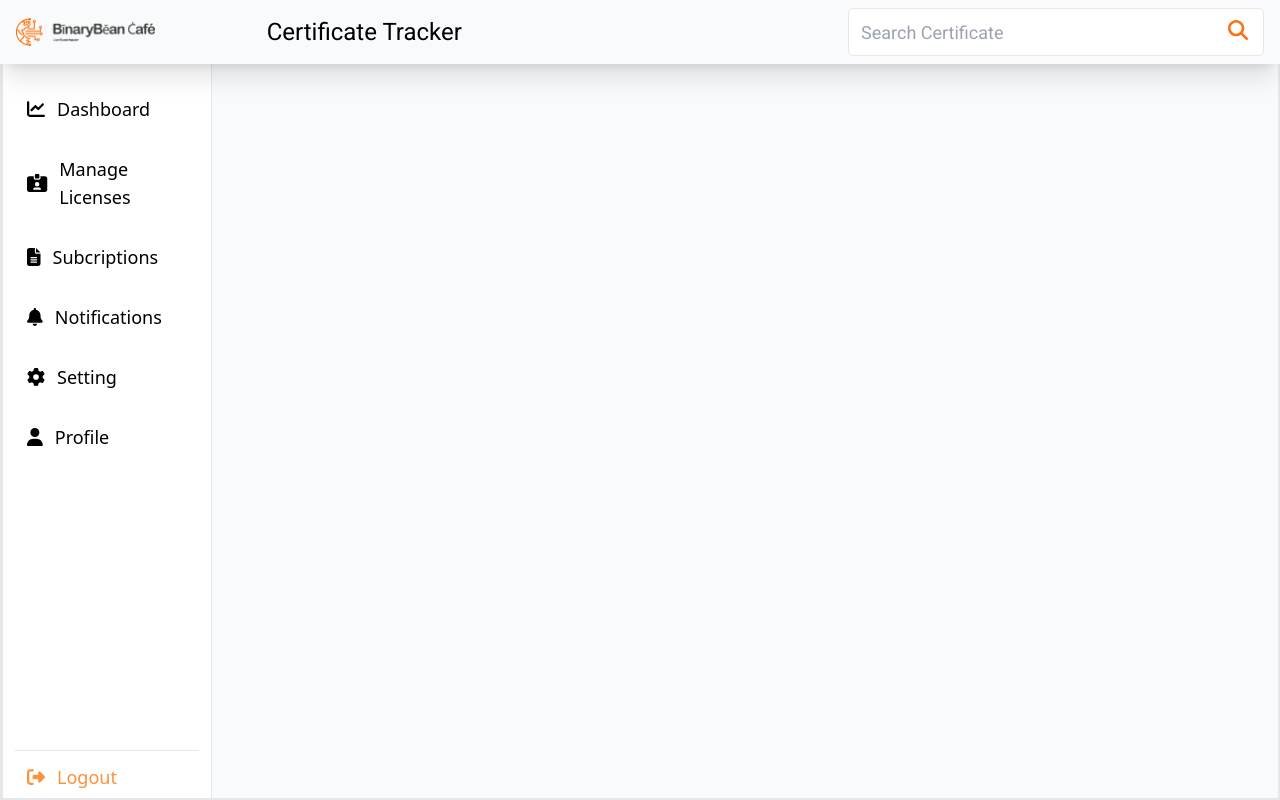
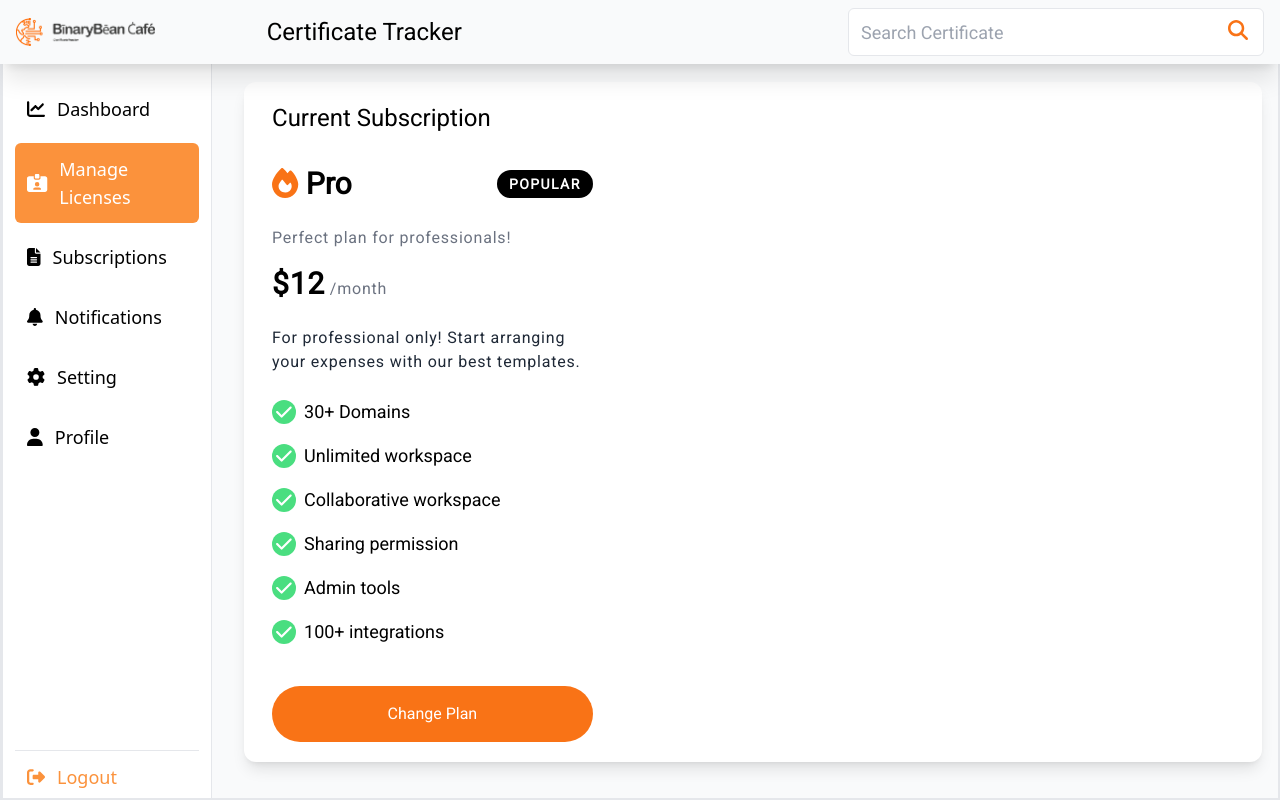
Before and after one commit to hasnain23233/Dashboard_Task_Techzoid, a React (Vite) app: page /manage-licenses in a window 1280 px wide. Built offline with nearby package versions, Linux system fonts and the light colour scheme.

Commit message:
comleting the manage license file of the website

```diff
--- a/src/Files/Graph.jsx
+++ b/src/Files/Graph.jsx
@@ -9,7 +9,7 @@ import RenewedCertificates from './Dashbords/RenewedCertificates'
 
 const Graph = () => {
     return (
-        <div className='px-2'>
+        <div className='px-2 font-roboto'>
             <Cards />
             <div className='flex gap-3'>
                 <div className='w-6/12 space-y-3 mt-5'>
--- /dev/null
+++ b/src/Files/ManageLicenses.jsx
@@ -0,0 +1,52 @@
+import React from 'react'
+import { FontAwesomeIcon } from '@fortawesome/react-fontawesome';
+import { faFire, faCheck } from '@fortawesome/free-solid-svg-icons';
+
+const ManageLicenses = () => {
+    return (
+        <div className='px-4  font-roboto'>
+            <div className='mt-20  bg-white py-5 px-7 rounded-xl shadow-lg'>
+                <div className='w-4/12'>
+                    <h1 className='text-2xl'>Current Subscription</h1>
+                    <div className='flex mt-8 items-center justify-between'>
+                        <h1 className='text-3xl font-semibold'> <span className='text-orange-500'><FontAwesomeIcon icon={faFire} /></span> Pro</h1>
+                        <p className='text-sm font-semibold bg-black text-white px-3 py-1 tracking-widest rounded-full'>POPULAR</p>
+                    </div>
+                    <p className='mt-5 text-gray-500 leading-loose tracking-wider'>Perfect plan for professionals!</p>
+                    <p className='text-gray-500 tracking-wider'> <span className='text-3xl font-bold text-black leading-loose'>$12</span> /month</p>
+                    <p className='text-gray-800 tracking-wider py-3'> For professional only! Start arranging your expenses with our best templates.</p>
+                    <div className='mt-3 space-y-4'>
+                        <p className='flex items-center gap-2 text-lg font-medium'>
+                            <span className='w-6 h-6 flex items-center justify-center bg-green-400 text-white rounded-full'><FontAwesomeIcon icon={faCheck} /></span>
+                            <p>30+ Domains</p>
+                        </p>
+                        <p className='flex items-center gap-2 text-lg font-medium'>
+                            <span className='w-6 h-6 flex items-center justify-center bg-green-400 text-white rounded-full'><FontAwesomeIcon icon={faCheck} /></span>
+                            <p>Unlimited workspace</p>
+                        </p>
+                        <p className='flex items-center gap-2 text-lg font-medium'>
+                            <span className='w-6 h-6 flex items-center justify-center bg-green-400 text-white rounded-full'><FontAwesomeIcon icon={faCheck} /></span>
+                            <p>Collaborative workspace</p>
+                        </p>
+                        <p className='flex items-center gap-2 text-lg font-medium'>
+                            <span className='w-6 h-6 flex items-center justify-center bg-green-400 text-white rounded-full'><FontAwesomeIcon icon={faCheck} /></span>
+                            <p>Sharing permission</p>
+                        </p>
+                        <p className='flex items-center gap-2 text-lg font-medium'>
+                            <span className='w-6 h-6 flex items-center justify-center bg-green-400 text-white rounded-full'><FontAwesomeIcon icon={faCheck} /></span>
+                            <p>Admin tools</p>
+                        </p>
+                        <p className='flex items-center gap-2 text-lg font-medium'>
+                            <span className='w-6 h-6 flex items-center justify-center bg-green-400 text-white rounded-full'><FontAwesomeIcon icon={faCheck} /></span>
+                            <p>100+ integrations</p>
+                        </p>
+                        <br />
+                        <button className="w-full p-4  rounded-full bg-orange-500 text-white hover:bg-orange-700">Change Plan</button>
+                    </div>
+                </div>
+            </div>
+        </div>
+    )
+}
+
+export default ManageLicenses
--- a/src/RoutingFiles.jsx
+++ b/src/RoutingFiles.jsx
@@ -3,14 +3,15 @@ import Graph from './Files/Graph'
 import {
     Routes,
     Route,
-    Link
 } from "react-router-dom";
+import ManageLicenses from './Files/ManageLicenses';
 
 const RoutingFiles = () => {
     return (
         <div>
             <Routes>
                 <Route path='/dashboard' element={<Graph />} />
+                <Route path='/manage-licenses' element={<ManageLicenses />} />
             </Routes>
         </div>
     )
--- a/src/compnents/sideNabar.jsx
+++ b/src/compnents/sideNabar.jsx
@@ -1,38 +1,58 @@
 import React from 'react'
 import { FontAwesomeIcon } from '@fortawesome/react-fontawesome'
-import { faChartLine, faIdCardAlt, faFileAlt, faBell, faCog, faUser, faSignOutAlt } from '@fortawesome/free-solid-svg-icons'
 import {
-    Link
-} from "react-router-dom";
+    faChartLine, faIdCardAlt, faFileAlt,
+    faBell, faCog, faUser, faSignOutAlt
+} from '@fortawesome/free-solid-svg-icons'
+import { NavLink } from "react-router-dom";
 
 const sideNabar = () => {
+
+    const getNavLinkClass = (isActive) => {
+        return `text-lg w-full p-3 rounded-md flex gap-3 items-center cursor-pointer ${isActive ? 'bg-orange-400 text-white' : 'hover:bg-orange-400 hover:text-white'}`;
+    };
+
     return (
         <div className='bg-white'>
             <div className='w-full'>
-                <nav className='w-full flex flex-col justify-between h-screen px-3  items-center'>
+                <nav className='w-full flex flex-col justify-between h-screen px-3 items-center'>
                     <ul className='space-y-2 w-full mt-20'>
-                        <li className='text-lg w-full p-3 hover:text-white rounded-md cursor-pointer hover:bg-orange-400'>
-                            <Link to="/dashboard" className='flex gap-3 items-center'> <FontAwesomeIcon icon={faChartLine} /> Dashboard</Link>
+                        <li>
+                            <NavLink to="/dashboard" className={({ isActive }) => getNavLinkClass(isActive)}>
+                                <FontAwesomeIcon icon={faChartLine} /> Dashboard
+                            </NavLink>
                         </li>
-                        <li className='text-lg w-full p-3 hover:text-white rounded-md cursor-pointer hover:bg-orange-400'>
-                            <a href="#" className='flex gap-3 items-center'> <FontAwesomeIcon icon={faIdCardAlt} /> Manage Licenses</a>
+                        <li>
+                            <NavLink to="/manage-licenses" className={({ isActive }) => getNavLinkClass(isActive)}>
+                                <FontAwesomeIcon icon={faIdCardAlt} /> Manage Licenses
+                            </NavLink>
                         </li>
-                        <li className='text-lg w-full p-3 hover:text-white rounded-md cursor-pointer hover:bg-orange-400'>
-                            <a href="#" className='flex gap-3 items-center'> <FontAwesomeIcon icon={faFileAlt} /> Subcriptions</a>
+                        <li>
+                            <NavLink to="/subscriptions" className={({ isActive }) => getNavLinkClass(isActive)}>
+                                <FontAwesomeIcon icon={faFileAlt} /> Subscriptions
+                            </NavLink>
                         </li>
-                        <li className='text-lg w-full p-3 hover:text-white rounded-md cursor-pointer hover:bg-orange-400'>
-                            <a href="#" className='flex gap-3 items-center'> <FontAwesomeIcon icon={faBell} /> Notifications</a>
+                        <li>
+                            <NavLink to="/notifications" className={({ isActive }) => getNavLinkClass(isActive)}>
+                                <FontAwesomeIcon icon={faBell} /> Notifications
+                            </NavLink>
                         </li>
-                        <li className='text-lg w-full p-3 hover:text-white rounded-md cursor-pointer hover:bg-orange-400'>
-                            <a href="#" className='flex gap-3 items-center'> <FontAwesomeIcon icon={faCog} /> Setting</a>
+                        <li>
+                            <NavLink to="/settings" className={({ isActive }) => getNavLinkClass(isActive)}>
+                                <FontAwesomeIcon icon={faCog} /> Setting
+                            </NavLink>
                         </li>
-                        <li className='text-lg w-full p-3 hover:text-white rounded-md cursor-pointer hover:bg-orange-400'>
-                            <a href="#" className='flex gap-3 items-center'> <FontAwesomeIcon icon={faUser} /> Profile</a>
+                        <li>
+                            <NavLink to="/profile" className={({ isActive }) => getNavLinkClass(isActive)}>
+                                <FontAwesomeIcon icon={faUser} /> Profile
+                            </NavLink>
                         </li>
                     </ul>
                     <ul className='w-full'>
-                        <li className='text-lg  p-3 hover:text-orange-700 w-full border-t cursor-pointer text-orange-400'>
-                            <Link to="/" className='flex gap-3 items-center'><FontAwesomeIcon icon={faSignOutAlt} /> Logout</Link>
+                        <li className='text-lg p-3 hover:text-orange-700 w-full border-t cursor-pointer text-orange-400'>
+                            <NavLink to="/" className='flex gap-3 items-center'>
+                                <FontAwesomeIcon icon={faSignOutAlt} /> Logout
+                            </NavLink>
                         </li>
                     </ul>
                 </nav>
```
